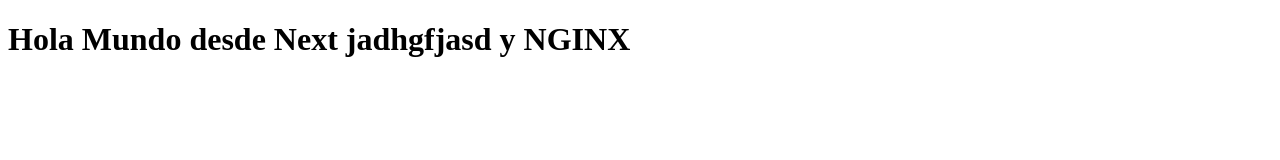
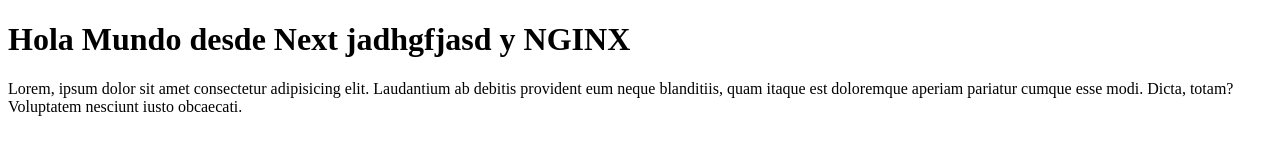
Before and after one commit to morgadodesarrollador/jenkinsPTienda, a plain HTML site: page app_next/index.html in a window 1280 px wide. Drawn offline with Linux system fonts and the light colour scheme.

```diff
--- a/app_next/index.html
+++ b/app_next/index.html
@@ -8,5 +8,6 @@
 </head>
 <body>
     <h1>Hola Mundo desde Next jadhgfjasd y NGINX</h1>
+    <p>Lorem, ipsum dolor sit amet consectetur adipisicing elit. Laudantium ab debitis provident eum neque blanditiis, quam itaque est doloremque aperiam pariatur cumque esse modi. Dicta, totam? Voluptatem nesciunt iusto obcaecati.</p>
 </body>
 </html>
```
Also changed, not shown: 1 other file.
